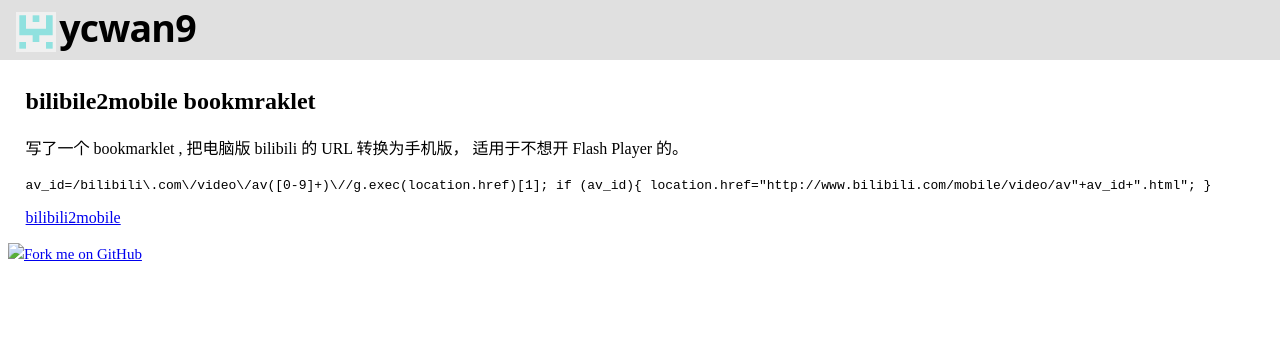
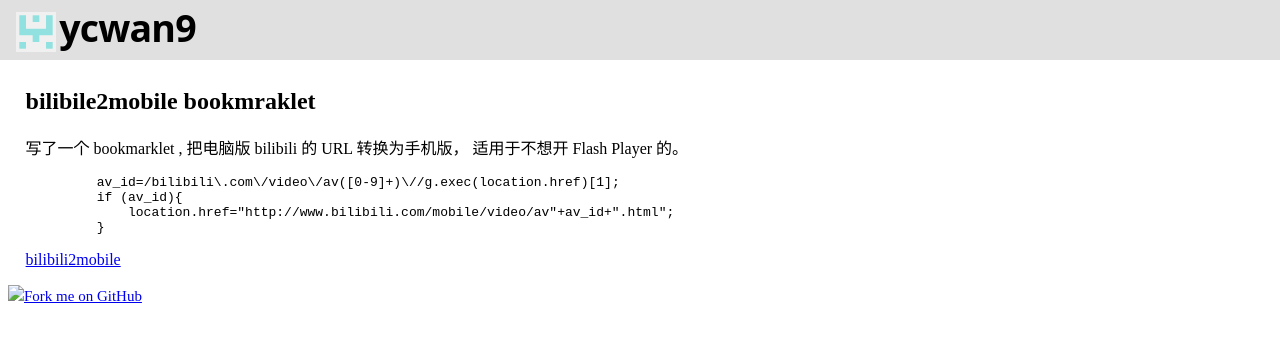
Before and after one commit to ycwan9/ycwan9.github.io, a Jekyll site: the page built from _posts/2015-07-02-bilibili2mobile-bookmarklet.html, in a window 1280 px wide. Shown: the top 342 px of the page. Built offline with Jekyll 4.4.1, drawn with Linux system fonts in a browser that asks for light colours.

Commit message:
highglight

```diff
--- a/_layouts/post.html
+++ b/_layouts/post.html
@@ -1,6 +1,7 @@
 ---
 layout: default
 ---
+
 <h2>{{page.title}}</h2>
 <div class="main">
 {{content}}
--- a/_posts/2015-07-02-bilibili2mobile-bookmarklet.html
+++ b/_posts/2015-07-02-bilibili2mobile-bookmarklet.html
@@ -9,12 +9,12 @@ title: bilibile2mobile bookmraklet
 适用于不想开 Flash Player 的。
 </p>
 <p>
-<code>
+{% highlight js %}
     av_id=/bilibili\.com\/video\/av([0-9]+)\//g.exec(location.href)[1];
     if (av_id){
         location.href="http://www.bilibili.com/mobile/video/av"+av_id+".html";
     }
-</code>
+{% endhighlight %}
 </p>
 <p>
 <a href="javascript:av_id=/bilibili\.com\/video\/av([0-9]+)\//g.exec(location.href)[1];if (av_id){location.href=&quot;http://www.bilibili.com/mobile/video/av&quot;+av_id+&quot;.html&quot;}" >bilibili2mobile</a>
```
